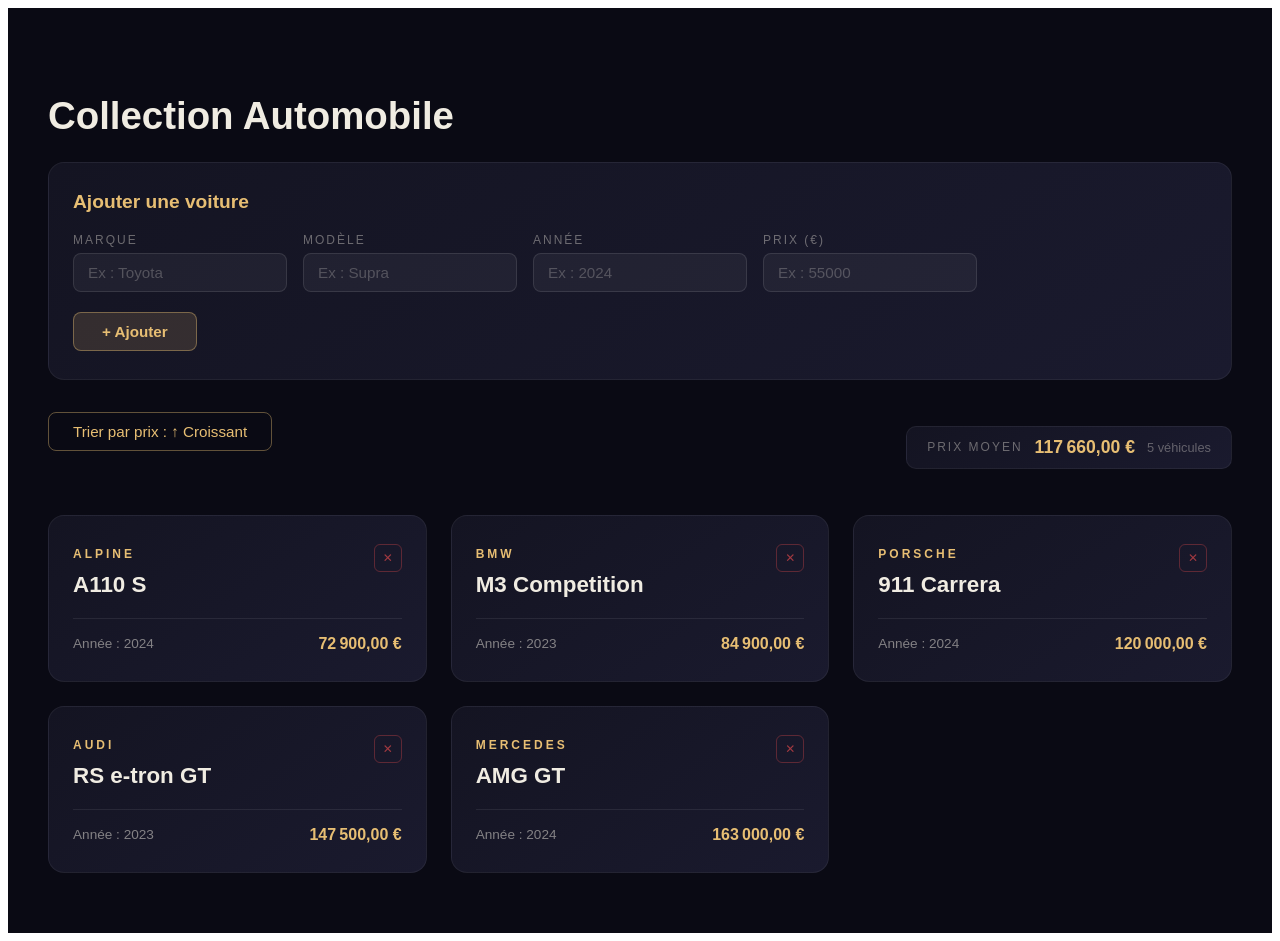
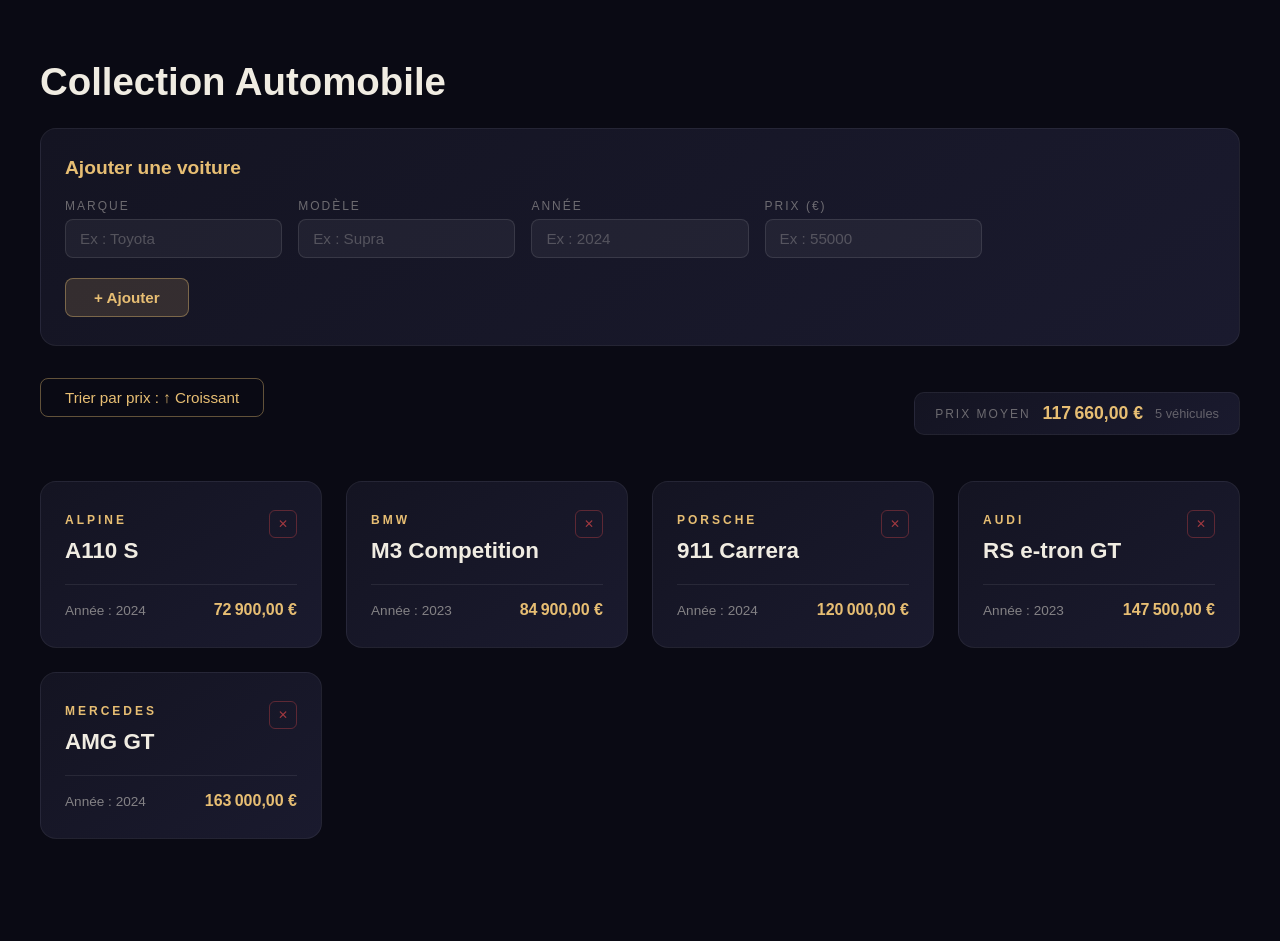
Before and after one commit to SarhouAS/exeReact, a React (Vite) app in the folder exereact/: page / in a window 1280 px wide. After the commit the page ends 899 px from the top, so only its background shows below. Built offline with nearby package versions, Linux system fonts and the light colour scheme.

Commit message:
fixation de css

```diff
--- a/exereact/src/App.css
+++ b/exereact/src/App.css
@@ -1,3 +1,14 @@
+* {
+  margin: 0;
+  padding: 0;
+  box-sizing: border-box;
+}
+
+html, body, #root {
+  min-height: 100vh;
+  background: #0a0a14;
+}
+
 .app {
   min-height: 100vh;
   background: #0a0a14;
```
